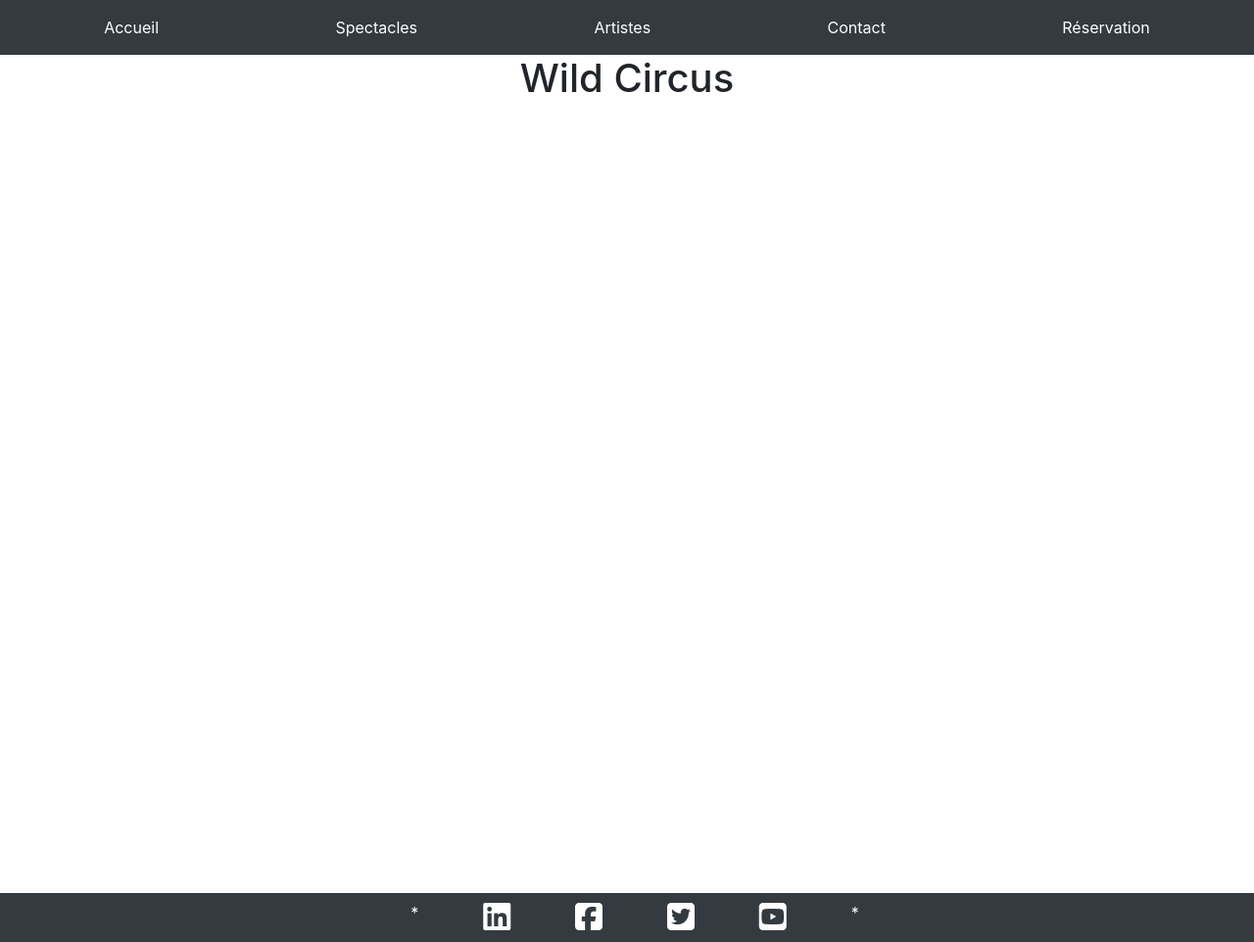
After one commit to vara1991/WCS_Checkpoint-4, a Symfony app: template templates/home/index.html.twig in a window 1280 px wide. The commit adds this page. Shown: the whole page at 98% size. Run offline with Twig, Linux system fonts and the light colour scheme; the template is opened without the code that fills it, so the values that code supplies are empty; some libraries are stand-ins or nearby versions.

Commit message:
add base/navbar/footer

```diff
--- a/templates/base.html.twig
+++ b/templates/base.html.twig
@@ -2,11 +2,27 @@
 <html>
     <head>
         <meta charset="UTF-8">
-        <title>{% block title %}Welcome!{% endblock %}</title>
+        <meta name="viewport" content="width=device-width, initial-scale=1.0">
+        <title>{% block title %}Home{% endblock %}</title>
+        <link rel="stylesheet" href="https://stackpath.bootstrapcdn.com/bootstrap/4.5.0/css/bootstrap.min.css" integrity="sha384-9aIt2nRpC12Uk9gS9baDl411NQApFmC26EwAOH8WgZl5MYYxFfc+NcPb1dKGj7Sk" crossorigin="anonymous">
+        <link rel="stylesheet" href="/assets/css/style.css">
         {% block stylesheets %}{% endblock %}
     </head>
     <body>
-        {% block body %}{% endblock %}
+        <header>
+            {% include 'navbar.html.twig' %}
+            <h1>Wild Circus</h1>
+        </header>
+        <main>
+            {% block main %}{% endblock %}
+        </main>
+        <footer>
+            {% include 'footer.html.twig' %}
+        </footer>
+        <script src="https://kit.fontawesome.com/12c728ad22.js" crossorigin="anonymous"></script>
+        <script src="https://code.jquery.com/jquery-3.5.1.slim.min.js" integrity="sha384-DfXdz2htPH0lsSSs5nCTpuj/zy4C+OGpamoFVy38MVBnE+IbbVYUew+OrCXaRkfj" crossorigin="anonymous"></script>
+        <script src="https://cdn.jsdelivr.net/npm/popper.js@1.16.0/dist/umd/popper.min.js" integrity="sha384-Q6E9RHvbIyZFJoft+2mJbHaEWldlvI9IOYy5n3zV9zzTtmI3UksdQRVvoxMfooAo" crossorigin="anonymous"></script>
+        <script src="https://stackpath.bootstrapcdn.com/bootstrap/4.5.0/js/bootstrap.min.js" integrity="sha384-OgVRvuATP1z7JjHLkuOU7Xw704+h835Lr+6QL9UvYjZE3Ipu6Tp75j7Bh/kR0JKI" crossorigin="anonymous"></script>
         {% block javascripts %}{% endblock %}
     </body>
 </html>
--- /dev/null
+++ b/templates/footer.html.twig
@@ -0,0 +1,22 @@
+<nav class="navbar navbar-expand-lg navbar-dark bg-dark">
+    <ul class="navbar-nav" id="footer-ul">
+        <li class="nav-item">
+            <a href="" target="_blank" class="ml-3">*</a>
+        </li>
+        <li class="nav-item">
+            <a href="" target="_blank" class="ml-3"><i class="fa fa-linkedin-square fa-2x" aria-hidden="true"></i></a>
+        </li>
+        <li class="nav-item">
+            <a href="" target="_blank" class="ml-3"><i class="fa fa-facebook-square fa-2x" aria-hidden="true"></i></a>
+        </li>
+        <li class="nav-item">
+            <a href="" target="_blank" class="ml-3"><i class="fa fa-twitter-square fa-2x" aria-hidden="true"></i></a>
+        </li>
+        <li>
+            <a href="" target="_blank" class="ml-3"><i class="fa fa-youtube-square fa-2x" aria-hidden="true"></i></a>
+        </li>
+        <li class="nav-item">
+            <a href="" target="_blank" class="ml-3">*</a>
+        </li>
+    </ul>
+</nav>
--- /dev/null
+++ b/templates/home/index.html.twig
@@ -0,0 +1,7 @@
+{% extends 'base.html.twig' %}
+
+{% block title %}Home{% endblock %}
+
+{% block body %}
+
+{% endblock %}
--- /dev/null
+++ b/templates/navbar.html.twig
@@ -0,0 +1,19 @@
+<nav class="navbar navbar-expand-lg navbar-dark bg-dark">
+    <ul class="navbar-nav" id="navbar-ul">
+        <li class="nav-item">
+            <a class="nav-link" href="#">Accueil</a>
+        </li>
+        <li class="nav-item">
+            <a class="nav-link" href="#">Spectacles</a>
+        </li>
+        <li class="nav-item">
+            <a class="nav-link" href="#">Artistes</a>
+        </li>
+        <li class="nav-item">
+            <a class="nav-link" href="#">Contact</a>
+        </li>
+        <li>
+            <a class="nav-link" href="#">Réservation</a>
+        </li>
+    </ul>
+</nav>
```
Also changed, not shown: src/Controller/HomeController.php (added, +17 -0 lines), public/assets/css/style.css (added).
